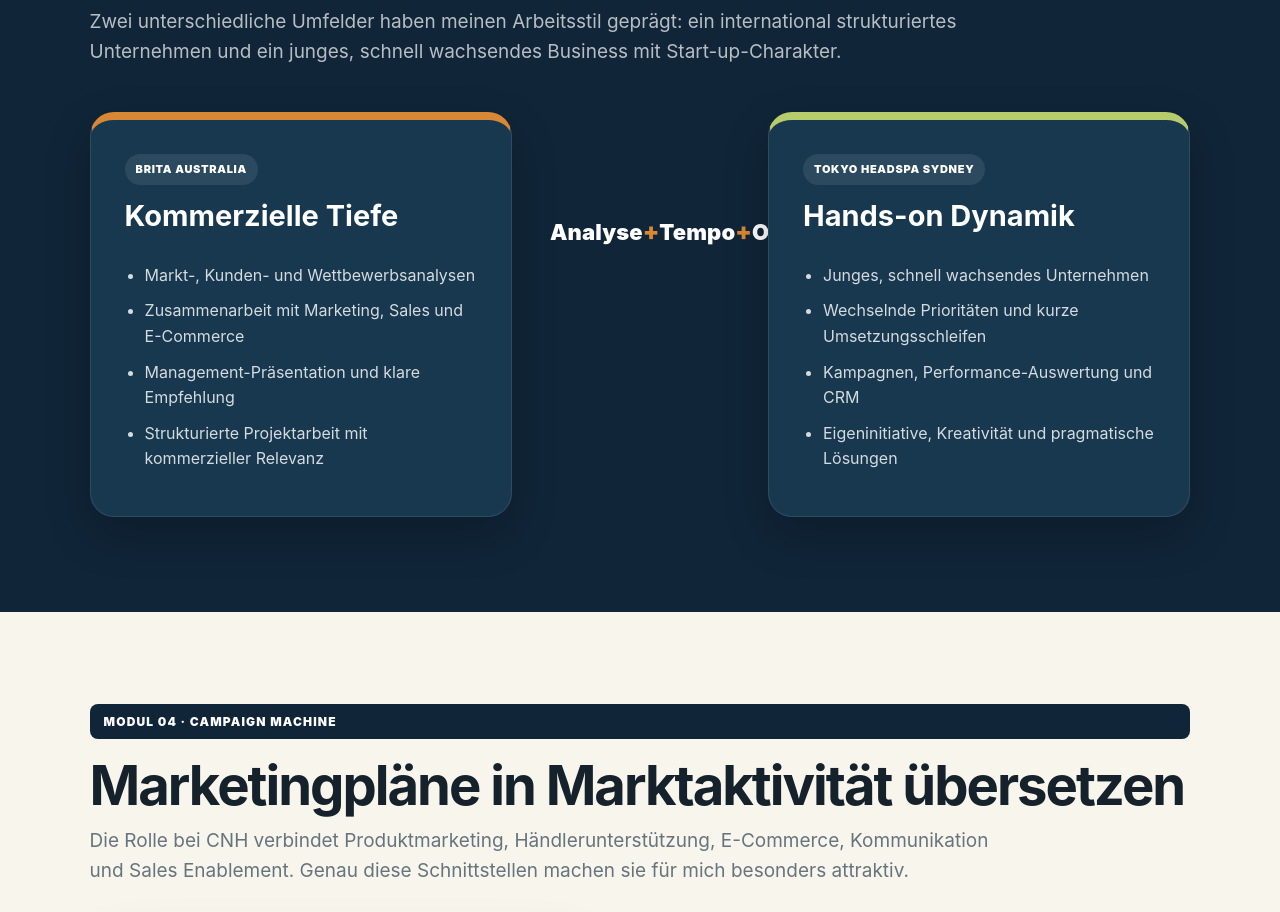
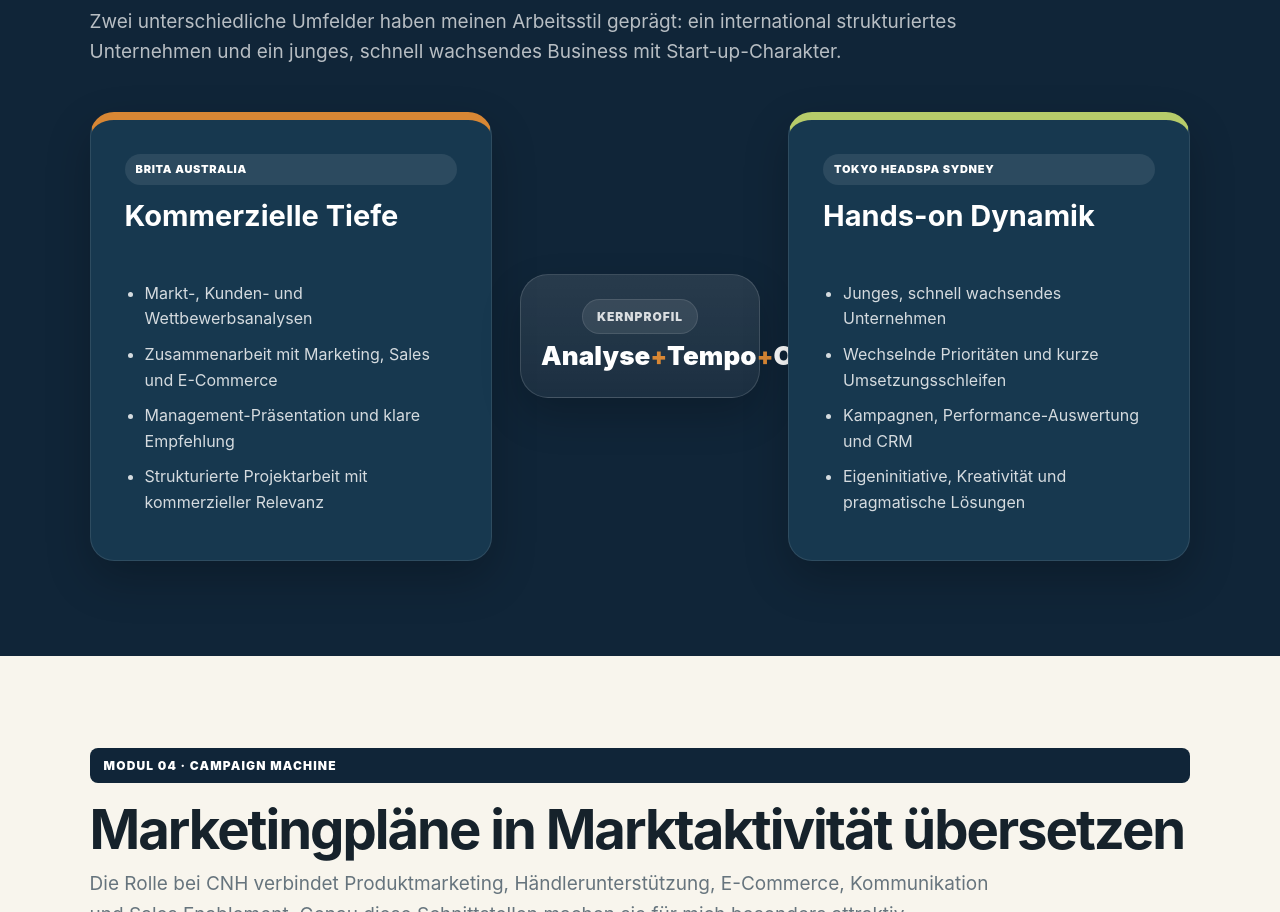
Before and after one commit to JanKraege/CNH-application, a plain HTML site: page index.html in a window 1280 px wide. Shown: the part 3213-4125 px from the top of the page. Drawn offline with Linux system fonts and the light colour scheme.

Commit message:
Update index.html

```diff
--- a/index.html
+++ b/index.html
@@ -212,8 +212,8 @@
     .engine-section{max-width:none;background:var(--navy);color:#fff;padding:95px 7%}
     .engine-inner{max-width:1280px;margin:0 auto}
     .engine-section .section-subtitle{color:rgba(255,255,255,.7)}
-    .engine{display:grid;grid-template-columns:1fr 196px 1fr;gap:30px;align-items:center}
-    .engine-block{min-height:355px;border-radius:var(--radius);padding:34px;background:#17384f;border:1px solid rgba(255,255,255,.1);box-shadow:0 18px 45px rgba(0,0,0,.23)}
+    .engine{display:grid;grid-template-columns:minmax(0,1fr) 240px minmax(0,1fr);gap:28px;align-items:stretch}
+    .engine-block{min-height:355px;border-radius:var(--radius);padding:34px;background:#17384f;border:1px solid rgba(255,255,255,.1);box-shadow:0 18px 45px rgba(0,0,0,.23);display:flex;flex-direction:column;justify-content:flex-start}
     .engine-block:first-child{border-top:8px solid var(--orange)}
     .engine-block:last-child{border-top:8px solid var(--lime)}
     .engine-block h3{font-size:29px;margin:8px 0 8px}
@@ -221,13 +221,16 @@
     .engine-block ul{margin:23px 0 0;padding-left:20px}
     .engine-block li{margin:10px 0;color:rgba(255,255,255,.82)}
     .gear{
-      width:190px;min-height:220px;display:flex;flex-direction:column;align-items:center;justify-content:center;
-      gap:10px;text-align:center;padding:16px 8px;color:#fff;text-wrap:balance
+      align-self:center;width:240px;display:flex;flex-direction:column;align-items:center;justify-content:center;
+      gap:10px;text-align:center;padding:24px 20px;color:#fff;border-radius:28px;
+      background:linear-gradient(180deg, rgba(255,255,255,.10), rgba(255,255,255,.05));
+      border:1px solid rgba(255,255,255,.14);box-shadow:0 18px 40px rgba(0,0,0,.20);text-wrap:balance
     }
     .gear:before,
     .gear:after{content:none}
+    .gear-label{display:inline-flex;align-items:center;justify-content:center;margin-bottom:8px;padding:7px 14px;border-radius:999px;background:rgba(255,255,255,.09);border:1px solid rgba(255,255,255,.10);font-size:12px;font-weight:900;letter-spacing:1px;text-transform:uppercase;color:rgba(255,255,255,.82)}
     .gear-word,.gear-plus{position:static;transform:none}
-    .gear-word{font-size:22px;line-height:1.08;font-weight:1000;letter-spacing:.1px}
+    .gear-word{font-size:26px;line-height:1.08;font-weight:1000;letter-spacing:.1px}
     .gear-plus{font-size:24px;line-height:1;font-weight:900;color:var(--orange)}
 
     .campaign-layout{display:grid;grid-template-columns:.95fr 1.05fr;gap:42px;align-items:center}
@@ -403,7 +406,7 @@
     }
     @media(max-width:900px){
       .case-wrap,.campaign-layout,.dach-board,.motivation-inner{grid-template-columns:1fr}
-      .engine{grid-template-columns:1fr}.gear{margin:0 auto;width:180px;min-height:180px;padding:14px 8px}.gear-word{font-size:21px}.gear-plus{font-size:23px}
+      .engine{grid-template-columns:1fr}.gear{margin:0 auto;width:min(100%,320px);padding:22px 18px}.gear-label{font-size:11px}.gear-word{font-size:23px}.gear-plus{font-size:22px}
       .tool-grid{grid-template-columns:repeat(2,minmax(230px,1fr))}
     }
     @media(max-width:620px){
@@ -568,8 +571,8 @@
         <ul class="lang-en"><li>Market, customer and competitor analysis</li><li>Collaboration across Marketing, Sales and E-commerce</li><li>Management presentation and clear recommendation</li><li>Structured project work with commercial relevance</li></ul>
       </article>
 
-      <div class="gear lang-de"><span class="gear-word">Analyse</span><span class="gear-plus">+</span><span class="gear-word">Tempo</span><span class="gear-plus">+</span><span class="gear-word">Ownership</span></div>
-      <div class="gear lang-en"><span class="gear-word">Analysis</span><span class="gear-plus">+</span><span class="gear-word">Speed</span><span class="gear-plus">+</span><span class="gear-word">Ownership</span></div>
+      <div class="gear lang-de"><span class="gear-label">Kernprofil</span><span class="gear-word">Analyse</span><span class="gear-plus">+</span><span class="gear-word">Tempo</span><span class="gear-plus">+</span><span class="gear-word">Ownership</span></div>
+      <div class="gear lang-en"><span class="gear-label">Core Profile</span><span class="gear-word">Analysis</span><span class="gear-plus">+</span><span class="gear-word">Speed</span><span class="gear-plus">+</span><span class="gear-word">Ownership</span></div>
 
       <article class="engine-block">
         <span class="chip">Tokyo Headspa Sydney</span>
```
